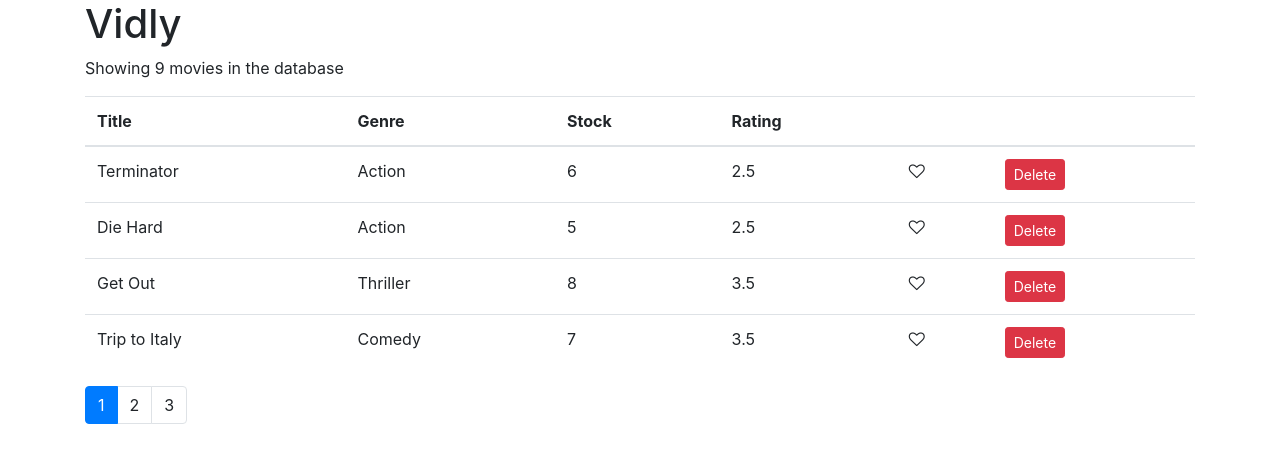
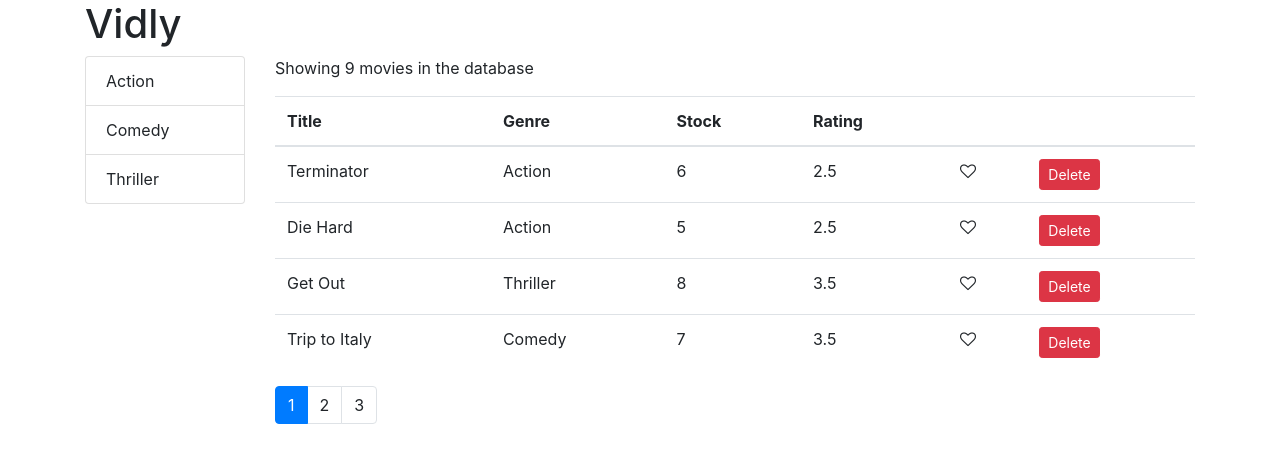
Before and after one commit to hellowhirl/my-bootcamp-learning, a React (Create React App) app in the folder vidly/: page /movies in a window 1280 px wide. Shown: the top 462 px of the page. Built offline with nearby package versions, Linux system fonts and the light colour scheme.

Commit message:
React - first step to initialize sorting function

```diff
--- a/vidly/src/components/common/pagination.jsx
+++ b/vidly/src/components/common/pagination.jsx
@@ -4,7 +4,6 @@
 
 const Pagination = props => {
   const { itemsCount, pageSize, currentPage, onPageChange } = props;
-  console.log(currentPage);
   const totalPages = Math.ceil(itemsCount / pageSize);
   if (totalPages === 1) return null; // edge case
   const pages = _.range(1, totalPages + 1); // add 1 to make sure last page is also included
--- /dev/null
+++ b/vidly/src/components/listGroup.jsx
@@ -0,0 +1,26 @@
+import React from "react";
+
+const LisGroup = props => {
+  console.log(props);
+  return (
+    <ul className="list-group">
+      {props.items.map(genre => (
+        <li
+          key={genre._id}
+          className={
+            genre === props.currentGenre
+              ? "list-group-item active"
+              : "list-group-item"
+          }
+          onClick={() => props.onGenreChange(genre)}
+        >
+          {genre.name}
+        </li>
+      ))}
+    </ul>
+  );
+};
+
+export default LisGroup;
+
+// list-group-item active
--- a/vidly/src/components/movies.jsx
+++ b/vidly/src/components/movies.jsx
@@ -1,15 +1,22 @@
 import React, { Component } from "react";
 import { getMovies } from "../services/fakeMovieService";
+import { getGenres } from "../services/fakeGenreService";
 import Like from "./common/like";
 import Pagination from "./common/pagination";
 import { paginate } from "../utils/paginate";
+import ListGroup from "./listGroup";
 
 class Movies extends Component {
   state = {
-    movies: getMovies(),
+    movies: [],
+    genres: [],
     pageSize: 4,
     currentPage: 1
   };
+
+  componentDidMount() {
+    this.setState({ movies: getMovies(), genres: getGenres() });
+  }
 
   handleDelete = movie => {
     // const movieIndex = this.state.movies.indexOf(movie);
@@ -34,6 +41,10 @@
     this.setState({ currentPage: page });
   };
 
+  handleGenreSelect = genre => {
+    this.setState({ currentGenre: genre.name });
+  };
+
   render() {
     // object destructuring
     const { length: moviesCount } = this.state.movies; // refactoring this number into a separate constant - give it alias of "moviesCount"
@@ -45,8 +56,15 @@
     const movies = paginate(allMovies, currentPage, pageSize);
 
     return (
-      <React.Fragment>
-        {/* for returning multiple elements we should wrap with a parent like 'React.Fragment */}
+      <div className="row">
+        <div className="col-2">
+          <ListGroup
+            items={this.state.genres}
+            onItemSelect={this.handleGenreSelect}
+          />
+        </div>
+        <div className="col">
+          {/* for returning multiple elements we should wrap with a parent like 'div */}
           <p>Showing {moviesCount} movies in the database</p>
           <table className="table">
             <thead>
@@ -95,7 +113,8 @@
             currentPage={currentPage}
             onPageChange={this.handlePageChange}
           />
-      </React.Fragment>
+        </div>
+      </div>
     );
   }
 }
```
Lines whose indentation alone changed are shown as unchanged.
